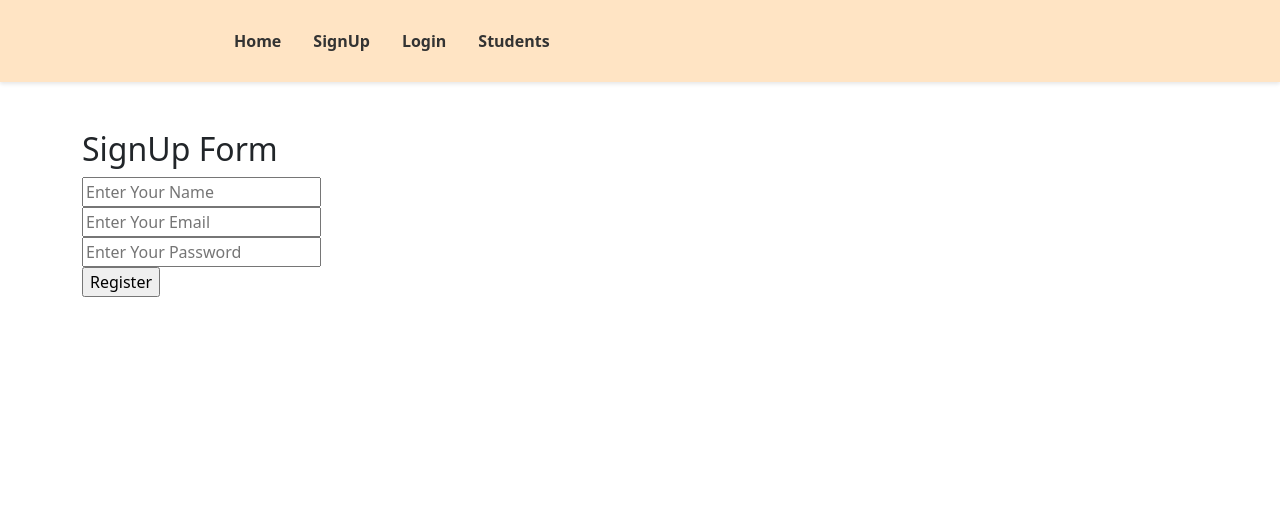
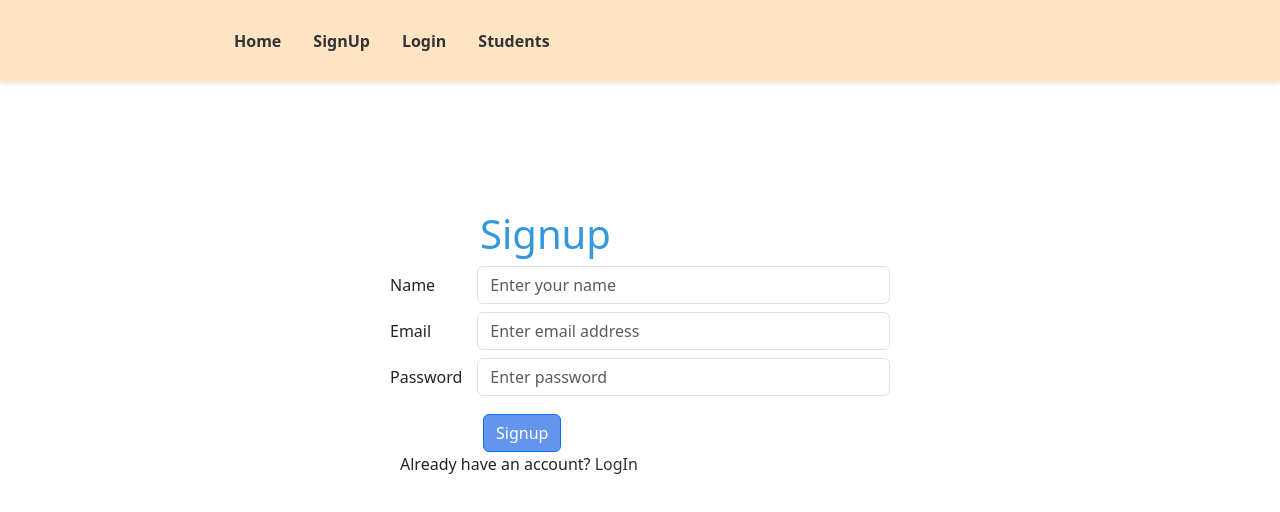
Before and after one commit to Shikhar-Rai-007/MERN-Internship-Project, a React (Create React App) app in the folder frontend/: page /signup in a window 1280 px wide. Shown: the top 512 px of the page. Built offline with nearby package versions, Linux system fonts and the light colour scheme.

Commit message:
Frontend

```diff
--- a/frontend/package.json
+++ b/frontend/package.json
@@ -9,6 +9,7 @@
     "axios": "^1.4.0",
     "bootstrap": "^5.3.0",
     "react": "^18.2.0",
+    "react-bootstrap": "^2.8.0",
     "react-dom": "^18.2.0",
     "react-router-dom": "^6.14.1",
     "react-scripts": "5.0.1",
--- a/frontend/src/components/AdminLogin.js
+++ b/frontend/src/components/AdminLogin.js
@@ -1,21 +1,20 @@
 import React, { useState } from 'react';
-import { Navigate, useHistory } from 'react-router-dom';
+import { Link } from 'react-router-dom';
 import axios from 'axios';
 import 'bootstrap/dist/css/bootstrap.min.css';
 import './AdminLogin.css';
 import Image1 from "../assets/Image1.png";
 import Image2 from "../assets/Image2.jpg";
 const AdminLogin = () => {
-  const [username, setUsername] = useState('');
+  const [email, setEmail] = useState('');
   const [password, setPassword] = useState('');
-  //const history = useHistory();
 
   const handleLogin = async (e) => {
     e.preventDefault();
 
     try {
       // Send a POST request to the backend API for admin login
-      const response = await axios.post('http://localhost:5000/api/login', {
+      const response = await axios.post('http://localhost:5000/admin/login', {
         username,
         password,
       });
@@ -27,27 +26,10 @@ const AdminLogin = () => {
       localStorage.setItem('adminToken', token);
 
       // Redirect to the student management page
-      <Navigate to='/students'></Navigate>;
+      <Link to='/students'></Link>;
     } catch (error) {
       console.error(error);
       alert('Invalid username or password');
-    }
-  };
-
-  const handleRegister = async (e) => {
-    e.preventDefault();
-
-    try {
-      // Send a POST request to the backend API for admin registration
-      await axios.post('http://localhost:5000/api/register', {
-        username,
-        password,
-      });
-
-      alert('Admin registered successfully');
-    } catch (error) {
-      console.error(error);
-      alert('Failed to register admin');
     }
   };
 
@@ -66,15 +48,15 @@ const AdminLogin = () => {
       <form onSubmit={handleLogin}>
         {/* Login form inputs */}
       </form>
-      <form onSubmit={handleRegister}>
+      <form onSubmit={handleLogin}>
         <div className="form-group">
-          <label htmlFor="registerUsername">Username:</label>
+          <label htmlFor="registerUsername">E-Mail:</label>
           <input
-            type="text"
+            type="email"
             className="form-control"
-            id="registerUsername"
-            value={username}
-            onChange={(e) => setUsername(e.target.value)}
+            id="registerEmail"
+            value={email}
+            onChange={(e) => setEmail(e.target.value)}
             required
           />
         </div>
--- /dev/null
+++ b/frontend/src/components/InputControl.js
@@ -0,0 +1,26 @@
+import React from 'react'
+import Col from 'react-bootstrap/Col';
+import Form from 'react-bootstrap/Form';
+import Row from 'react-bootstrap/Row';
+// import styles from "./InputControl.css"
+
+function InputControl(props) {
+  return (
+    // <div size='sm'>
+    //     { <label>{props.label}</label>}
+    //     <input type="text" {...props} className='form-control' />
+    // </div>
+    <Form style={{ maxWidth: '500px'}} className='mx-auto'>
+        <Form.Group as={Row} className="mb-2" controlId="formPlaintextEmail">
+          {<Form.Label column sm="2">
+            {props.label}
+          </Form.Label>}
+          <Col sm="10">
+            <Form.Control type="text" {...props}/>
+          </Col>
+        </Form.Group>
+    </Form>
+  )
+}
+
+export default InputControl
--- a/frontend/src/components/SignUp.js
+++ b/frontend/src/components/SignUp.js
@@ -1,67 +1,70 @@
-import React ,{useState} from 'react';
+import React, { useState } from 'react';
+import InputControl from "../components/InputControl";
+import axios from 'axios';
+import { Link } from "react-router-dom";
 
-const Signup=()=>{
+const Signup = () => {
     const [name, setName] = useState('');
     const [email, setEmail] = useState('');
     const [password, setPWD] = useState('');
+    const [errorMsg, setErrorMsg] = useState("");
+    const [submitButtonDisabled, setSubmitButtonDisabled] = useState(false);
 
-    const register=async(e)=>{
+    const register = async (e) => {
         e.preventDefault();
 
-        const newUser={name,email,password};
+        const newUser = { name, email, password };
 
         try {
             const response = await axios.post('http://localhost:5000/admin/register', newUser);
             console.log('User Registration Successful');
-          } catch (error) {
+            alert('Admin registered successfully');
+        } catch (error) {
             console.error(error);
-          }
+            alert('Failed to register admin');
+        }
 
     }
-    return(
-        <>
-        <section className='signup'>
-            <div className='container mt-5'>
-                <div className='signup-content'>
-                    <div className='signup-form'>
-                        <h2 className='form-title'>SignUp Form</h2>
-                        <form className='register-form' id='register-form' onSubmit={register}>
-                            <div className='form-group'>
-                                <input type='text' name='name' id='name' autoComplete='off'
-                                placeholder='Enter Your Name'
-                                value={name}
-                                onChange={(e) => setName(e.target.value)}/>
 
-                            </div>
+    return (
+        <div>
+            <div style={{ marginTop: '10%' }}>
+                <h1 style={{ color: '#3498db' ,marginLeft:'480px'}}>Signup</h1>
 
-                            <div className='form-group'>
-                                <input type='email' name='email' id='email' autoComplete='off'
-                                placeholder='Enter Your Email'
-                                value={email}
-                                onChange={(e) => setEmail(e.target.value)}/>
+                <InputControl
+                    label="Name"
+                    placeholder="Enter your name"
+                    value={name}
+                    onChange={(e) => setName(e.target.value)}
+                />
+                <InputControl
+                    label="Email"
+                    placeholder="Enter email address"
+                    value={email}
+                    onChange={(e) => setEmail(e.target.value)}
+                />
+                <InputControl
+                    label="Password"
+                    placeholder="Enter password"
+                    value={password}
+                    onChange={(e) => setPWD(e.target.value)}
+                />
 
-                            </div>
-
-                            <div className='form-group'>
-                                <input type='password' name='password' id='password' autoComplete='off'
-                                placeholder='Enter Your Password'
-                                value={password}
-                                onChange={(e) => setPWD(e.target.value)}/>
-
-                            </div>
-
-                            <div className='form-group form-button'>
-                                <input type='submit' name='signup' id='signup' className='form-submit'
-                                value='Register'/>
-                            </div>
-                        </form>
-
-                    </div>
+                <div>
+                    <b style={{ color: 'red', fontSize: '10px', marginRight: '3px', fontWeight: '500' }} >{errorMsg}</b>
+                    <button onClick={register} disabled={submitButtonDisabled} className="btn btn-primary" style={{ marginLeft: '480px' }}>
+                        Signup
+                    </button>
+                    <p style={{ marginLeft: '400px' }}>
+                        Already have an account?{" "}
+                        <span>
+                            <Link to="/">LogIn</Link>
+                        </span>
+                    </p>
                 </div>
             </div>
-        </section>
-        </>
-    )
+        </div>
+    );
 }
 
 export default Signup
```
Also changed, not shown: 1 other file (tests, documents, lock files or other folders).
